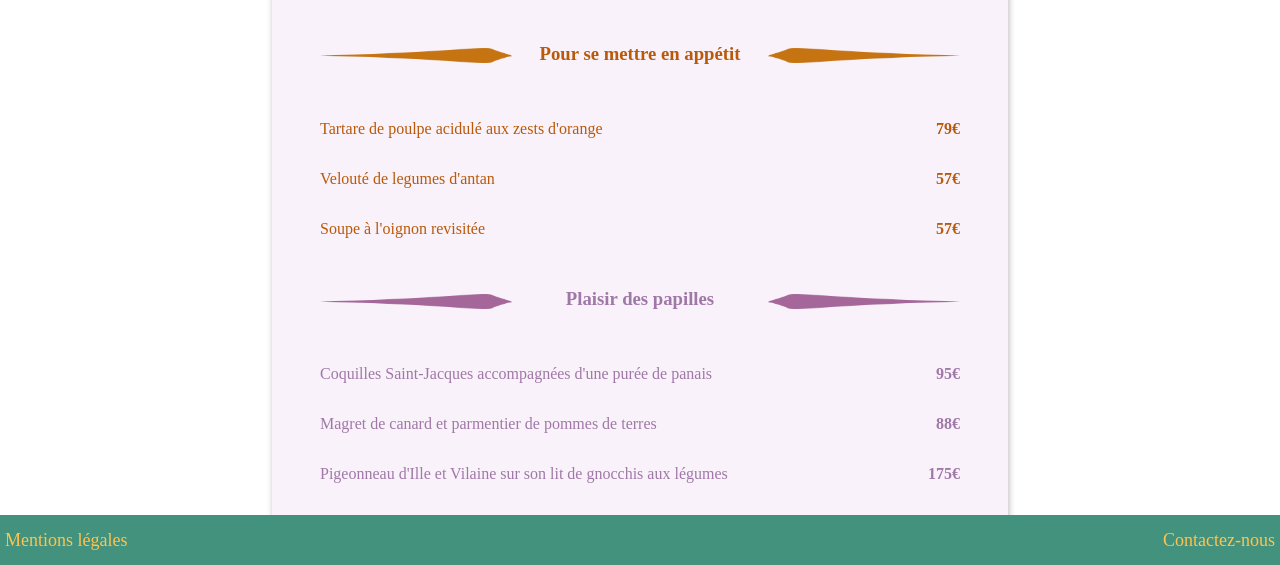
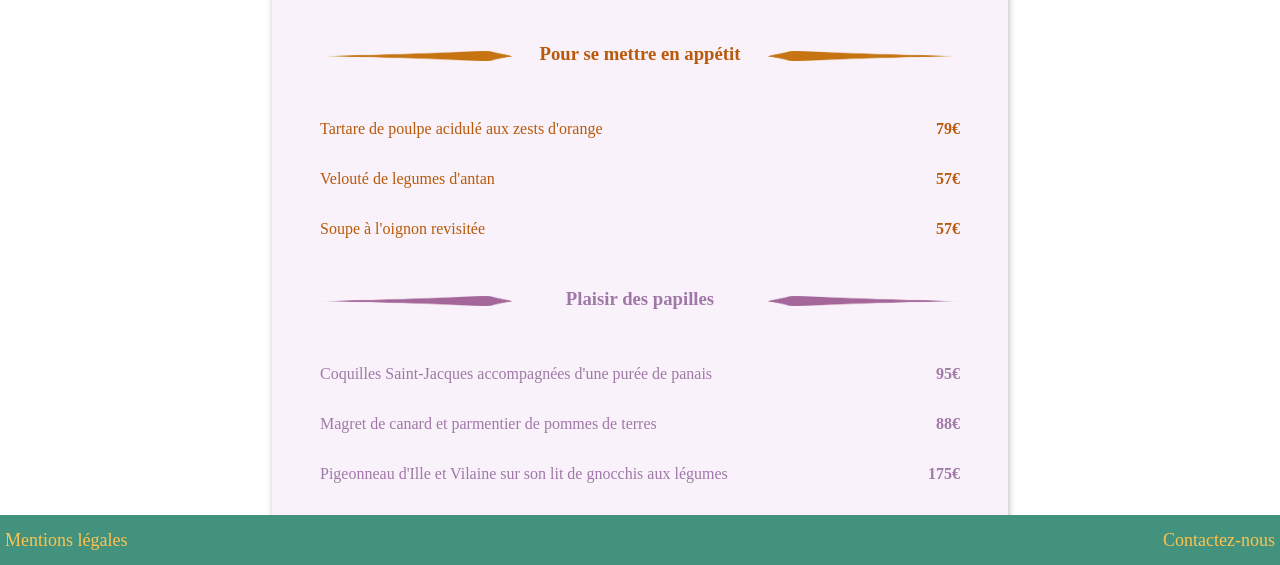
Before and after one commit to Iamglads/Ohmyfood, a plain HTML site: page page/menu-chic.html in a window 1280 px wide. Shown: the part 235-800 px from the top of the page. Drawn offline with Linux system fonts and the light colour scheme; a web font is replaced by a local one.

Commit message:
modifications img

```diff
--- a/sass/pages/_pageChic.scss
+++ b/sass/pages/_pageChic.scss
@@ -16,7 +16,7 @@
     .title {
       @extend %flex-justify-space-between-align-center;
       .img-title {
-        @include size(30%, 15px);
+        @include size(30%, 10px);
       }
     }
     .first-heading,
```
Also changed, not shown: css/style.css, images/img-enchantee-g.png (deleted), images/img-papilles-1g.png, images/img-papilles-2g.png.
